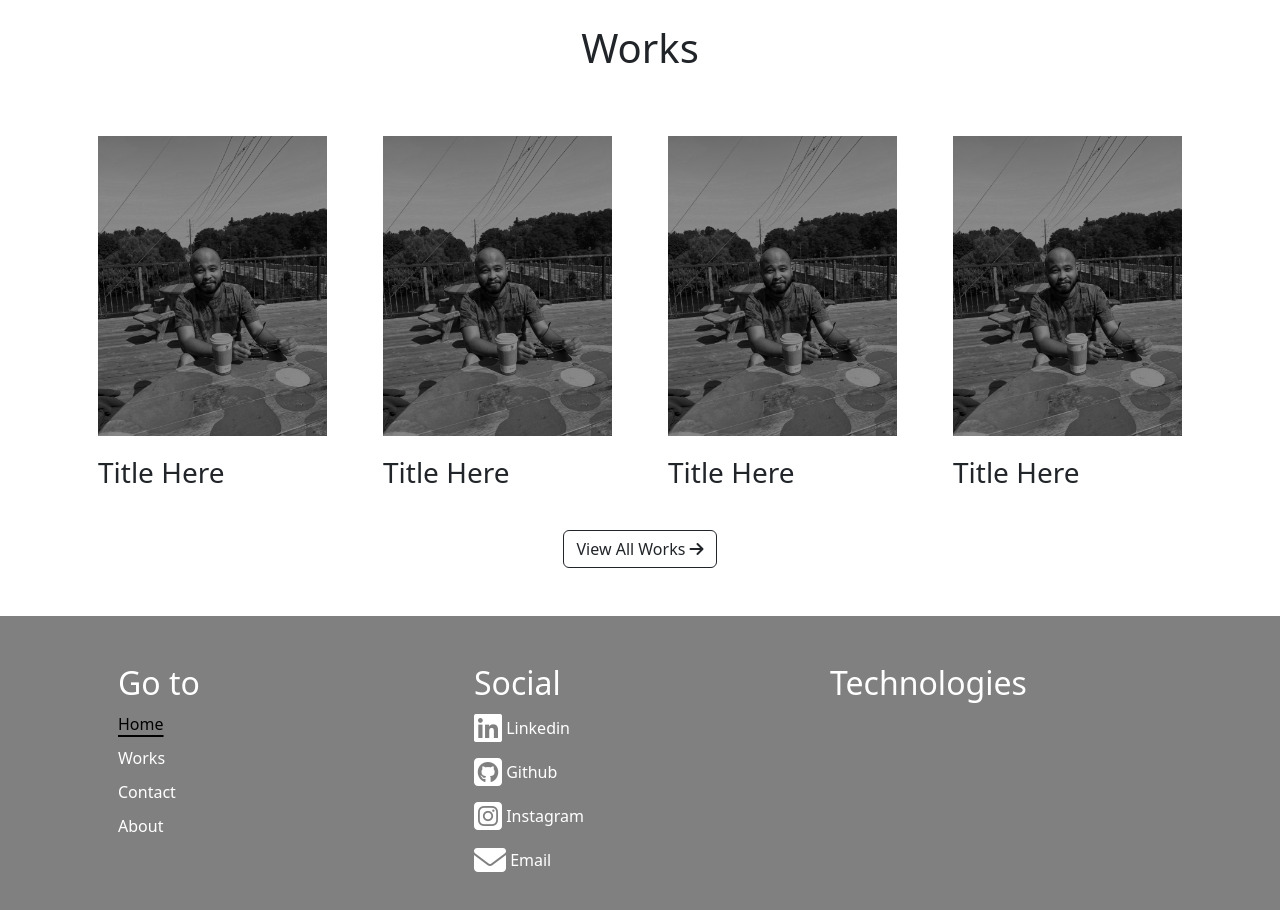
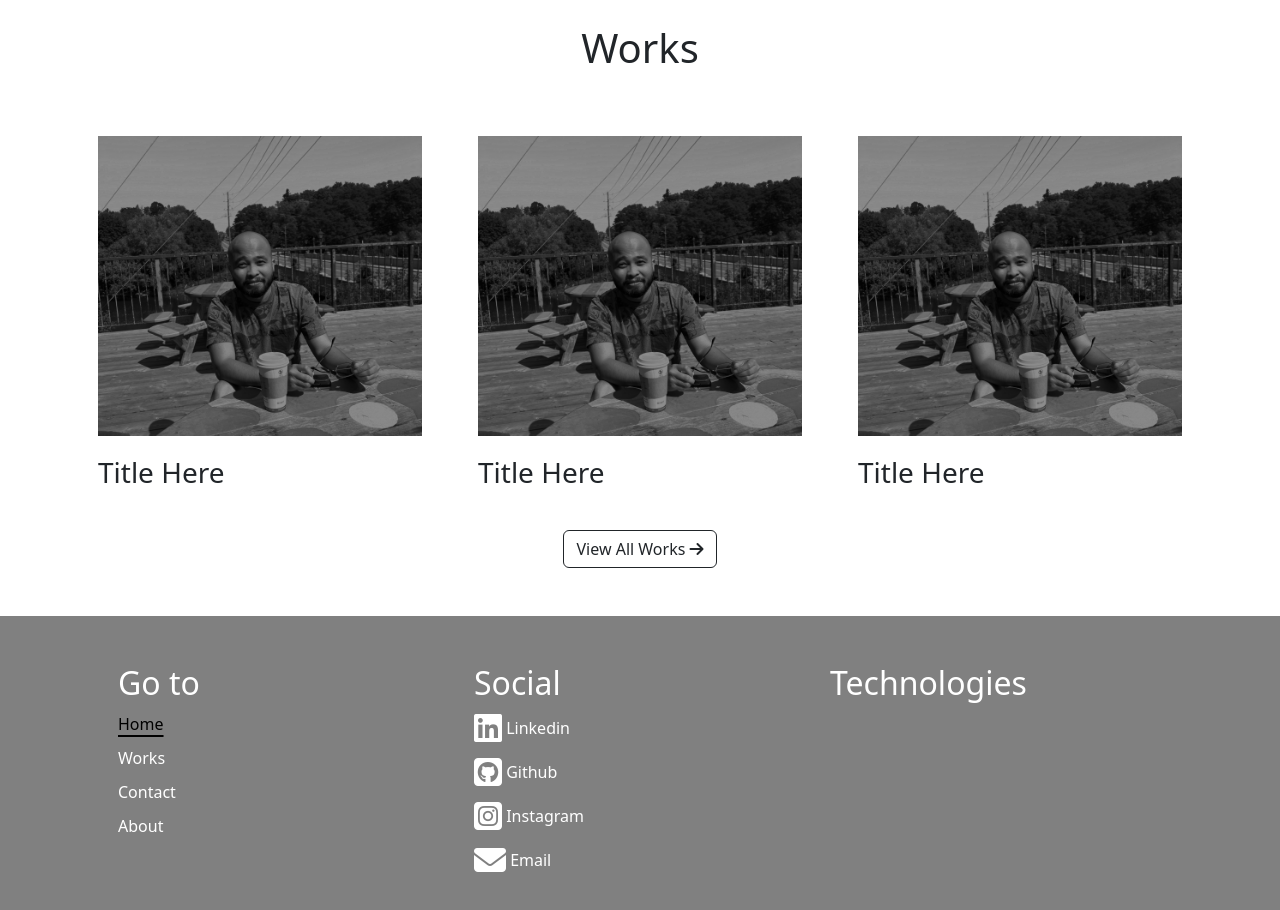
Before and after one commit to jamescpu94/webport, a React (Vite) app: page / in a window 1280 px wide. Shown: the part 900-1810 px from the top of the page. Built offline with nearby package versions, Linux system fonts and the light colour scheme.

Commit message:
remove one custom card

```diff
--- a/src/routes/home.jsx
+++ b/src/routes/home.jsx
@@ -30,7 +30,6 @@ export default function Home() {
           <CustomCard />
           <CustomCard />
           <CustomCard />
-          <CustomCard />
         </div>
         <NavLink
           type="button"
```
